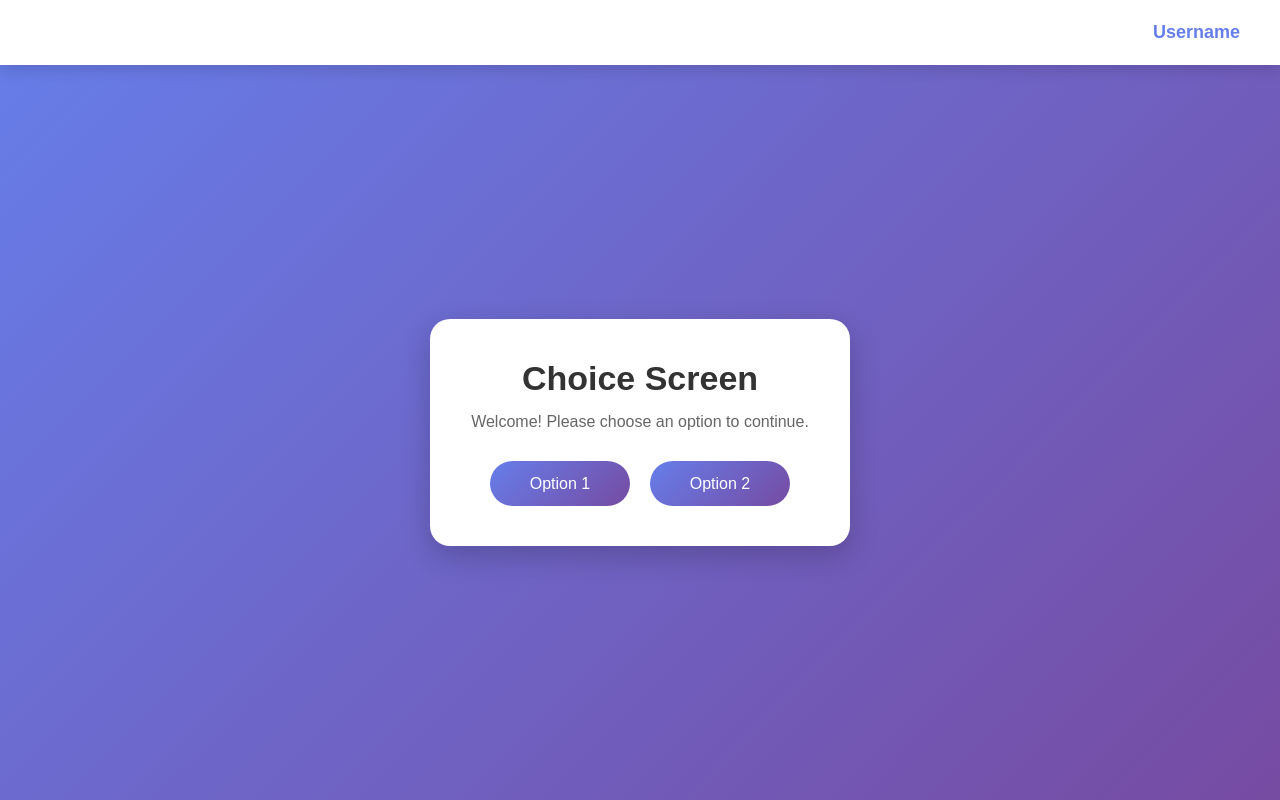
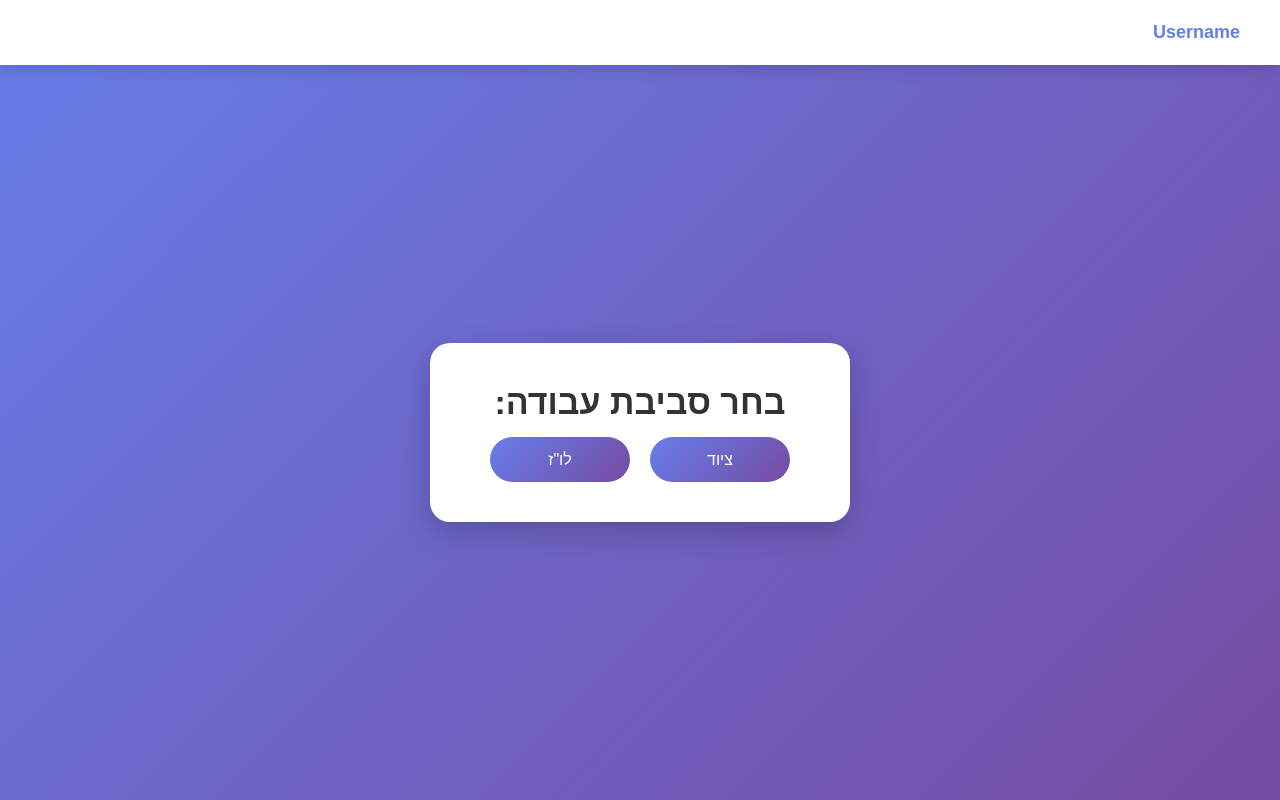
Before and after one commit to YairLashchover/611Organization, a website: page public/choice.html in a window 1280 px wide. Drawn offline with Linux system fonts and the light colour scheme; no server answers.

Commit message:
שינויי טקסטורה

```diff
--- a/public/choice.html
+++ b/public/choice.html
@@ -21,7 +21,7 @@
             fetch("/user")
             .then(response => response.json())
             .then(data => {
-                document.getElementById("username").textContent = "Hello " + data.username;
+                document.getElementById("username").textContent = "שלום " + data.username;
             });
             </script>
         </div>
@@ -34,22 +34,18 @@
         <div class="choice-card">
 
             <h1>
-                Choice Screen
+                :בחר סביבת עבודה
             </h1>
-
-            <p>
-                Welcome! Please choose an option to continue.
-            </p>
 
 
             <div class="buttons">
 
                 <button class="choice-btn">
-                    Option 1
+                    לו"ז
                 </button>
 
                 <button class="choice-btn">
-                    Option 2
+                    ציוד
                 </button>
 
             </div>
```
